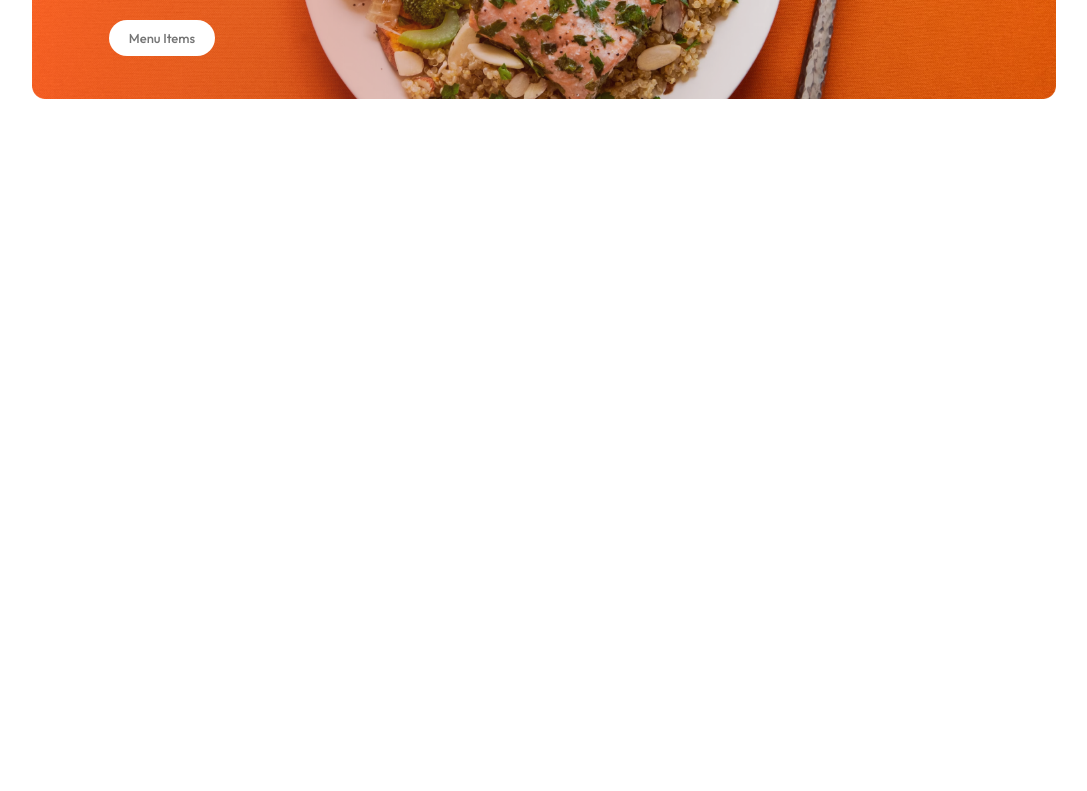
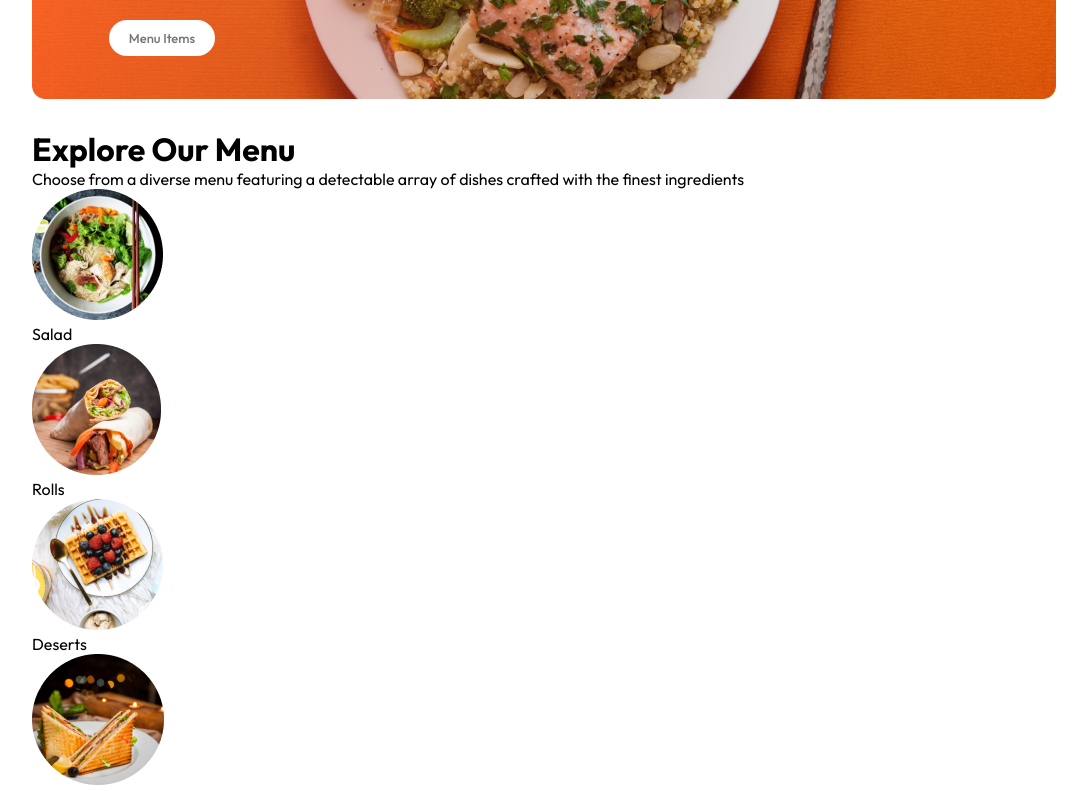
Before and after one commit to humar-dev/React-Food-Delivery-Proj, a React (Vite) app: page / in a window 1280 px wide. Shown: the part 440-1231 px from the top of the page, without its empty margins (96-1183 px from the left). Before the commit the page ends 800 px from the top, so only its background shows below. Built offline with nearby package versions, Linux system fonts and the light colour scheme.

Commit message:
Add Menu Section

```diff
--- a/src/App.jsx
+++ b/src/App.jsx
@@ -2,7 +2,7 @@ import { useState } from 'react'
 import './App.css'
 import Navbar from './components/Navbar'
 import { Routes } from 'react-router-dom'
-import Header from './components/Header/Header'
+import Home from './Home/Home'
 
 
 function App() {
@@ -11,7 +11,7 @@ function App() {
   return (
     <div className='app'>
        <Navbar/>
-       <Header/>
+       <Home/>
        {/* <Routes>
           <Route path='/' element={<Home/>} />
           <Route path='/cart' element={<Cart/>}/>
--- a/src/Home/Home.jsx
+++ b/src/Home/Home.jsx
@@ -1,9 +1,11 @@
 import React from 'react'
 import Header from '../components/Header/Header'
+import ExploreMenu from '../components/ExploreMenu/ExploreMenu'
 function Home() {
   return (
     <div>
       <Header/>
+      <ExploreMenu/>
     </div>
   )
 }
--- a/src/components/ExploreMenu/ExploreMenu.css
+++ b/src/components/ExploreMenu/ExploreMenu.css
@@ -0,0 +1,15 @@
+.explore-menu{
+    display: flex;
+    flex-direction: column;
+    gap: 20px;
+}
+
+.explore-menu h1{
+    color: #262626;
+    font-weight: 500;
+}
+
+.explore-menu-text{
+    color: #808080;
+    width: 60%;
+}
--- a/src/components/ExploreMenu/ExploreMenu.jsx
+++ b/src/components/ExploreMenu/ExploreMenu.jsx
@@ -0,0 +1,27 @@
+import React from 'react'
+import { menu_list } from '../../assets/assets'
+import './ExploreMenu'
+
+function ExploreMenu() {
+    return (
+        <div className='explore-menu' id='explore-menu'>
+            <h1>Explore Our Menu</h1>
+            <p className='explore-menu-text'>Choose from a diverse menu featuring a  detectable array of dishes crafted with the finest ingredients</p>
+            <div className="explore-menu-list">
+                {menu_list.map((item, index) => {
+                    return (
+                        <div key={index} className='explore-menu-list-item'>
+                            <img src={item.menu_image}></img>
+                            <p>{item.menu_name}</p>
+
+                        </div>
+                    )
+                })}
+
+
+            </div>
+        </div>
+    )
+}
+
+export default ExploreMenu
```
